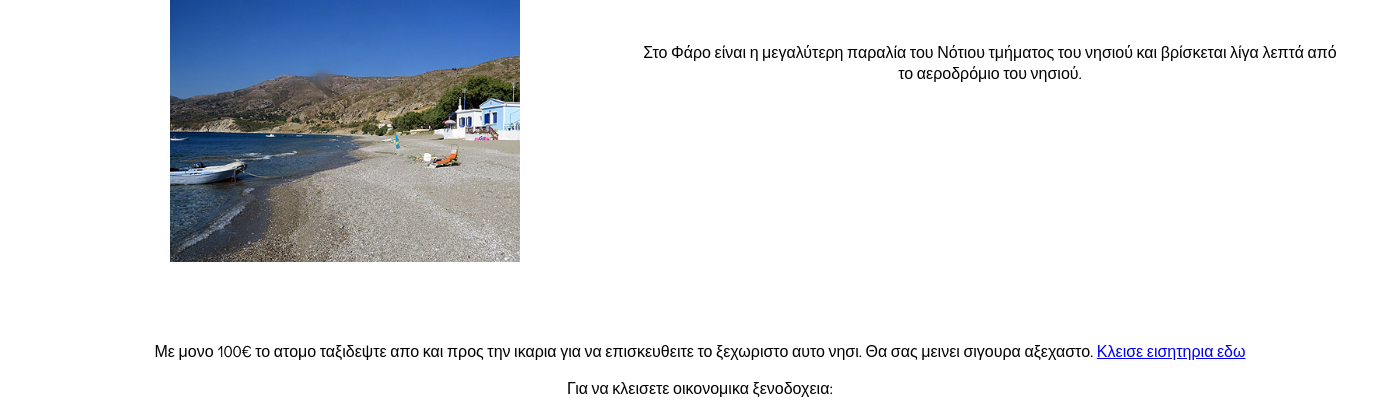
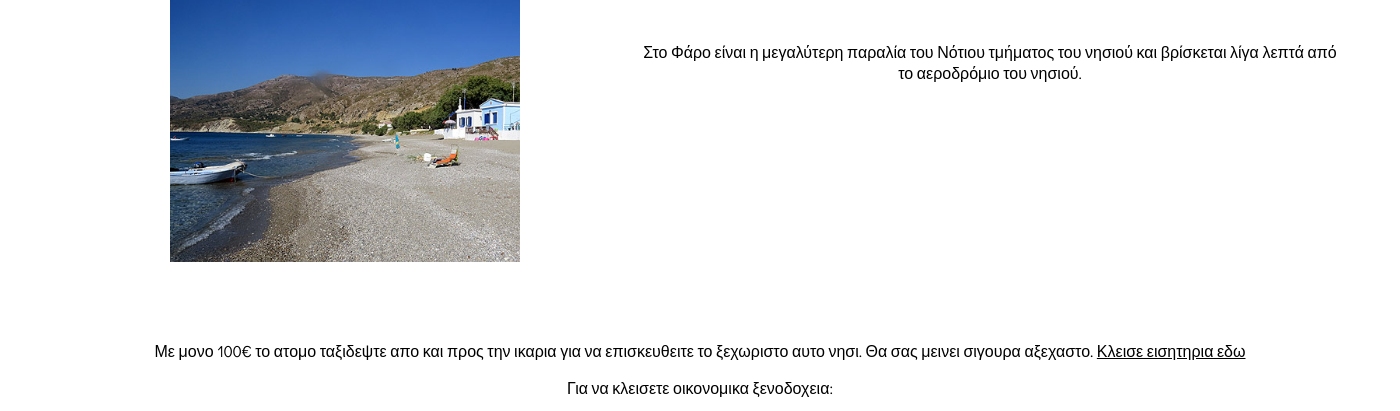
Before and after one commit to anthonysof/website, a PHP site: page /maria/ikaria.php in a window 1400 px wide. Shown: the part 1602-2013 px from the top of the page. Run offline with PHP 8.4, Linux system fonts and the light colour scheme.

Commit message:
ikaria n.3

```diff
--- a/ikaria.php
+++ b/ikaria.php
@@ -53,9 +53,9 @@ session_start(); ?>
 <h1> Ικαρία </h1>
 <br><br><br><br>
 <iframe style="float:left; margin-left:10px;"width="560" height="315" src="https://www.youtube.com/embed/3PsPaLgoL88?rel=0&amp;start=3" frameborder="0" gesture="media" allow="encrypted-media" allowfullscreen></iframe>
-<p style="text-align:center; margin-left:10px; margin-right:10px; margin-top:100px;"> Σας καλωσορίζουμε στην Ικαρία, ένα διαφορετικό ελληνικό νησί στο Αιγαίο,με αξέχαστες <a href= "#paralies"> παραλίες</a>.
+<p style="text-align:center; margin-left:10px; margin-right:10px; margin-top:100px;"> Σας καλωσορίζουμε στην Ικαρία, ένα διαφορετικό ελληνικό νησί στο Αιγαίο,με αξέχαστες <a  class="aa"href= "#paralies"> παραλίες</a>.
                          <br>Εδώ, θα βρείτε πληροφορίες για αξέχαστες διακοπές.
-                         <br>Η Ικαρία σας περιμένει για ένα μοναδικό <a href="https://localhost/maria/kratisi.php">ταξίδι</a> στη ζωή και το χρόνο.</p>
+                         <br>Η Ικαρία σας περιμένει για ένα μοναδικό <a class="aa" href="https://localhost/maria/kratisi.php">ταξίδι</a> στη ζωή και το χρόνο.</p>
 <div style="float:center;margin-top:280px;">
   <h2 id="paralies" style="font-size:40px;"> Παραλιες</h2>
   <ul style="list-style-type:none;">
@@ -83,7 +83,7 @@ session_start(); ?>
 </div>
 <br> <br>
 <p> Με μονο 100€ το ατομο ταξιδεψτε απο και προς την ικαρια για να επισκευθειτε το ξεχωριστο αυτο νησι. Θα σας μεινει σιγουρα αξεχαστο.
-   <a href="https://localhost/maria/kratisi.php">Κλεισε εισητηρια εδω </a></p>
+   <a class="aa" href="https://localhost/maria/kratisi.php">Κλεισε εισητηρια εδω </a></p>
 <p> Για να κλεισετε οικονομικα ξενοδοχεια:</p>
 <iframe src="https://www.trivago.gr/?iSemThemeId=1356&iPathId=447597&sem_keyword=%CE%BE%CE%B5%CE%BD%CE%BF%CE%B4%CE%BF%CF%87%CE%B5%CE%B9%CE%B1%20%CE%B9%CE%BA%CE%B1%CF%81%CE%B9%CE%B1&sem_creativeid=199077553619&sem_matchtype=e&sem_network=g&sem_device=c&sem_placement=&sem_target=&sem_adposition=1t2&sem_param1=&sem_param2=&sem_campaignid=181654025&sem_adgroupid=14242661105&sem_targetid=kwd-39381107600&sem_location=9061582&cip=30124010101&gclid=CjwKCAiAhMLSBRBJEiwAlFrsTnSLZyiuw4t4TM6qpE33yUbEKxhUNVJN8HxqkeOpvwuhMZeLaFqiAxoCJ4kQAvD_BwE" name="iframe_a" width="500" height="500" >
  <p>Ο φυλλομετρητής σας δεν υποστηρίζει πλαίσια</p>
--- a/main.css
+++ b/main.css
@@ -7,6 +7,17 @@ font-family: 'Didact Gothic', sans-serif;
 width: 1400px;
 margin: 0 auto;
 position: relative;
+}
+.aa {
+  text-decoration: underline;
+  color:black;
+}
+.aa:hover{
+  text-decoration: underline;
+}
+.aa:visited{
+  text-decoration: none;
+  color:black;
 }
 .content{
   padding:30px;
```
